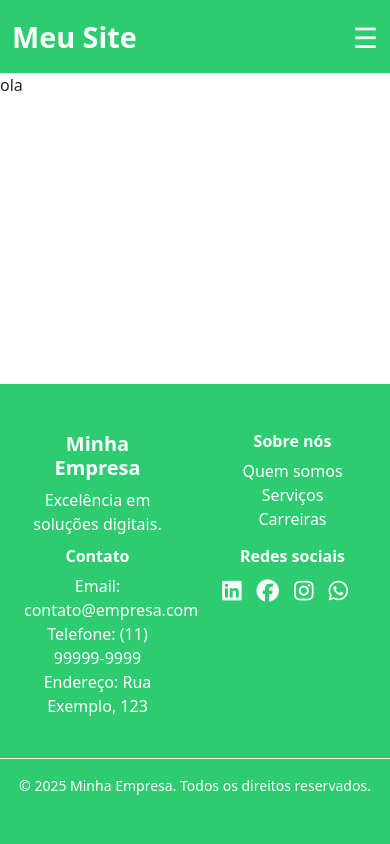
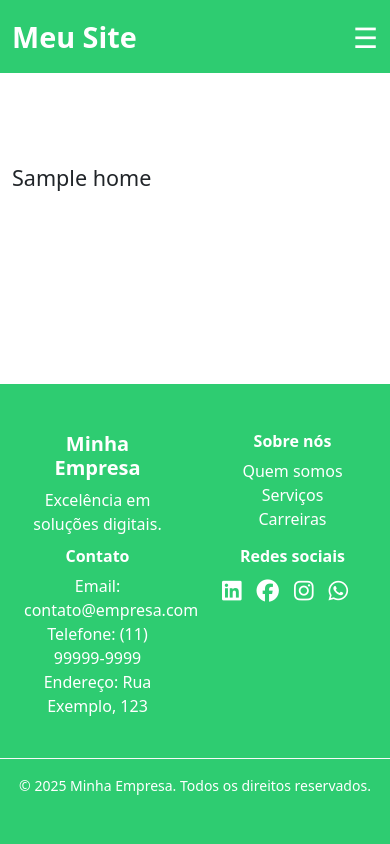
Before and after one commit to brenorodrigues77/site_comercial_django, a Django app: page / in a window 390 px wide. Run offline with Django 5.2, Linux system fonts and the light colour scheme; tables that the repository leaves empty hold one stand-in row (values such as "Sample post").

Commit message:
nesse commit foi iniciado o ORM do django. fazendo com que os dados do banco sejam visualizados pelo front-end.

```diff
--- a/app/templates/base.html
+++ b/app/templates/base.html
@@ -8,7 +8,7 @@
     <link rel="stylesheet" href="{% static 'app/base.css' %}">
     <link href="https://cdn.jsdelivr.net/npm/bootstrap@5.3.2/dist/css/bootstrap.min.css" rel="stylesheet">
     <link href="https://cdnjs.cloudflare.com/ajax/libs/font-awesome/6.5.1/css/all.min.css" rel="stylesheet">
-    <title>Home</title>
+    <title>{% block title %}Home{% endblock title %}</title>
 </head>
 
 <body>
@@ -24,7 +24,7 @@
             <div class="menu-toggle" id="menu-toggle">&#9776;</div>
         </div>
     </header>
-
+    <!-- animação do menu em javascript -->
     <script>
         const toggle = document.getElementById('menu-toggle');
         const menu = document.getElementById('menu');
@@ -32,7 +32,6 @@
             menu.classList.toggle('active');
         });
     </script>
-</body>
     {% block content %}
     {% endblock content %}
 
--- a/home/templates/home.html
+++ b/home/templates/home.html
@@ -1,4 +1,13 @@
 {% extends "base.html" %}
 {% block content %}
-ola
-{% endblock content %}
+
+<body>
+  <div class="container">
+    {% for homes in home %}
+    <h4>{{ homes.name }}</h4>
+    {% endfor %}
+  </div>
+</body>
+
+
+{% endblock %}
--- a/home/urls.py
+++ b/home/urls.py
@@ -1,5 +1,5 @@
 from django.urls import path
-from . import views
+from home.views import views
 
 urlpatterns = [
     path("", views.home, name="home"),
--- a/home/views.py
+++ b/home/views.py
@@ -1,5 +1,8 @@
 from django.shortcuts import render
+from home.models import Home
 
 
 def home(request):
-    return render(request, "home.html")
+    homes = Home.objects.all()
+
+    return render(request, "home.html", {"home": homes})
--- a/static/app/base.css
+++ b/static/app/base.css
@@ -18,7 +18,6 @@ body {
 
 header {
     background-color: #2ecc71;
-    /* verde */
     color: white;
     padding: 15px 0;
 }
@@ -33,9 +32,6 @@ header {
     max-width: 1100px;
     margin: auto;
     padding: 0 20px;
-    /* display: flex;
-    justify-content: space-between;
-    align-items: center; */
 }
 
 .logo {
@@ -52,7 +48,6 @@ header {
 
 .menu a:hover {
     color: #d5ffd5;
-    /* tom mais claro de verde */
 }
 
 .menu-toggle {
@@ -117,7 +112,7 @@ footer .row>div {
 }
 
 /* Estilo para centralizar no mobile */
-@media (max-width: 576px) {
+@media (max-width: 768px) {
     footer .row>div {
         text-align: center;
     }
@@ -125,4 +120,10 @@ footer .row>div {
     footer .social-icons {
         justify-content: center;
     }
+
+    body {
+        min-height: 100vh;
+        display: flex;
+        flex-direction: column;
+    }
 }
```
Lines whose indentation alone changed are shown as unchanged.
